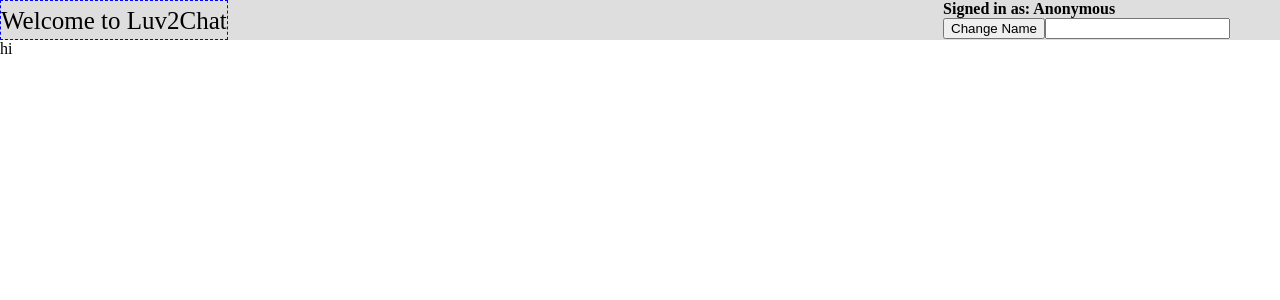
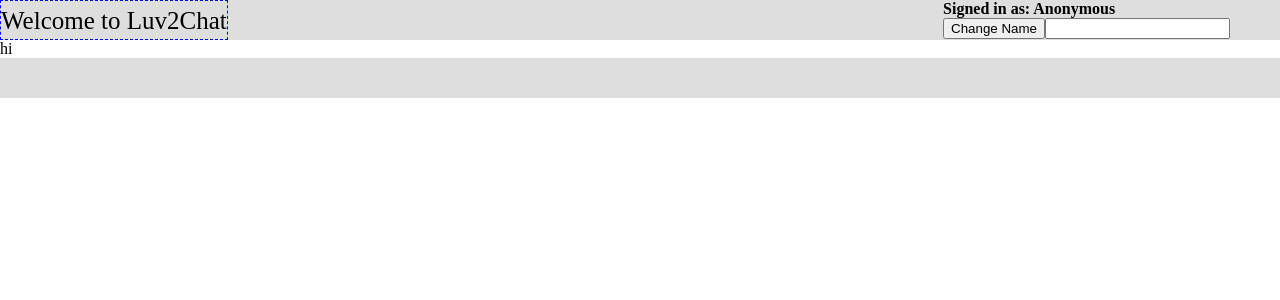
Before and after one commit to gress2/luv2chat, an Angular app: page / in a window 1280 px wide. Shown: the top 300 px of the page. Built offline with nearby package versions, Linux system fonts and the light colour scheme.

Commit message:
starting point step 5

```diff
--- a/src/app/app.component.html
+++ b/src/app/app.component.html
@@ -1,2 +1,3 @@
 <app-header></app-header>
 hi
+<app-footer></app-footer>
--- a/src/app/app.module.ts
+++ b/src/app/app.module.ts
@@ -3,11 +3,13 @@
 
 import { AppComponent } from './app.component';
 import { HeaderComponent } from './header/header.component';
+import { FooterComponent } from './footer/footer.component';
 
 @NgModule({
   declarations: [
     AppComponent,
-    HeaderComponent
+    HeaderComponent,
+    FooterComponent
   ],
   imports: [
     BrowserModule
--- /dev/null
+++ b/src/app/footer/footer.component.css
@@ -0,0 +1,5 @@
+:host {
+  background-color: #dedede;
+  display: block;
+  height: 40px;
+}
--- /dev/null
+++ b/src/app/footer/footer.component.ts
@@ -0,0 +1,15 @@
+import { Component, OnInit } from '@angular/core';
+
+@Component({
+  selector: 'app-footer',
+  templateUrl: './footer.component.html',
+  styleUrls: ['./footer.component.css']
+})
+export class FooterComponent implements OnInit {
+
+  constructor() { }
+
+  ngOnInit() {
+  }
+
+}
```
Also changed, not shown: src/app/footer/footer.component.html (added), 1 other file (tests, documents, lock files or other folders).
